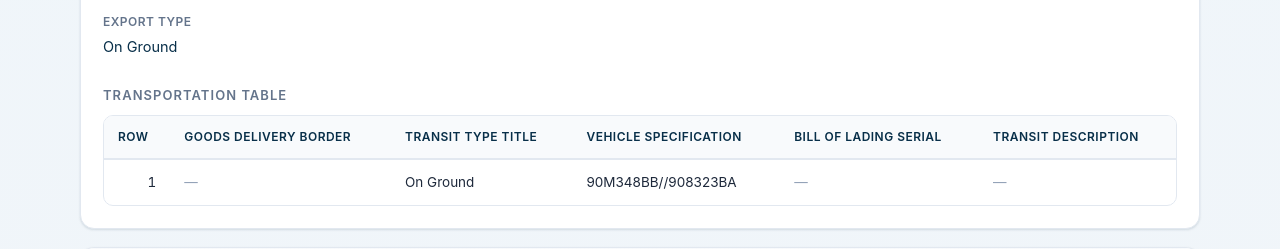
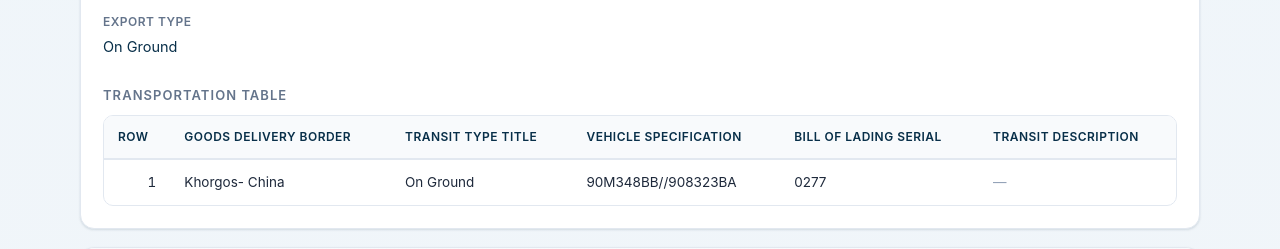
Before and after one commit to drgzbarbari/customer-9, a plain HTML site: page index.html in a window 1280 px wide. Shown: the part 1304-1553 px from the top of the page. Drawn offline with Linux system fonts and the light colour scheme.

Commit message:
Update index.html

```diff
--- a/index.html
+++ b/index.html
@@ -284,10 +284,10 @@
           <tbody>
             <tr>
               <td class="num">1</td>
-              <td class="empty-cell">—</td>
+              <td>Khorgos- China</td>
               <td>On Ground</td>
               <td>90M348BB//908323BA</td>
-              <td class="empty-cell">—</td>
+              <td>0277</td>
               <td class="empty-cell">—</td>
             </tr>
           </tbody>
```
